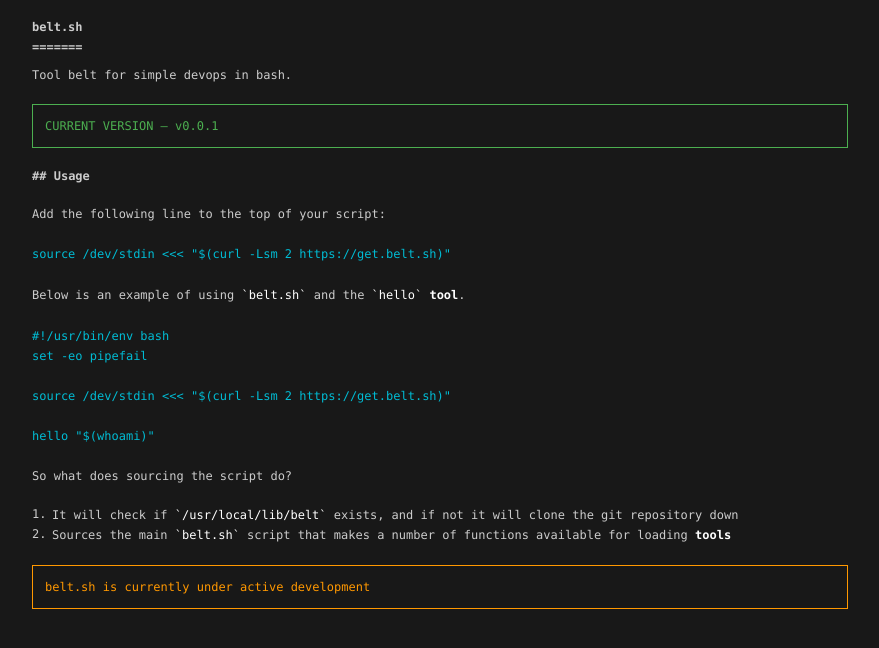
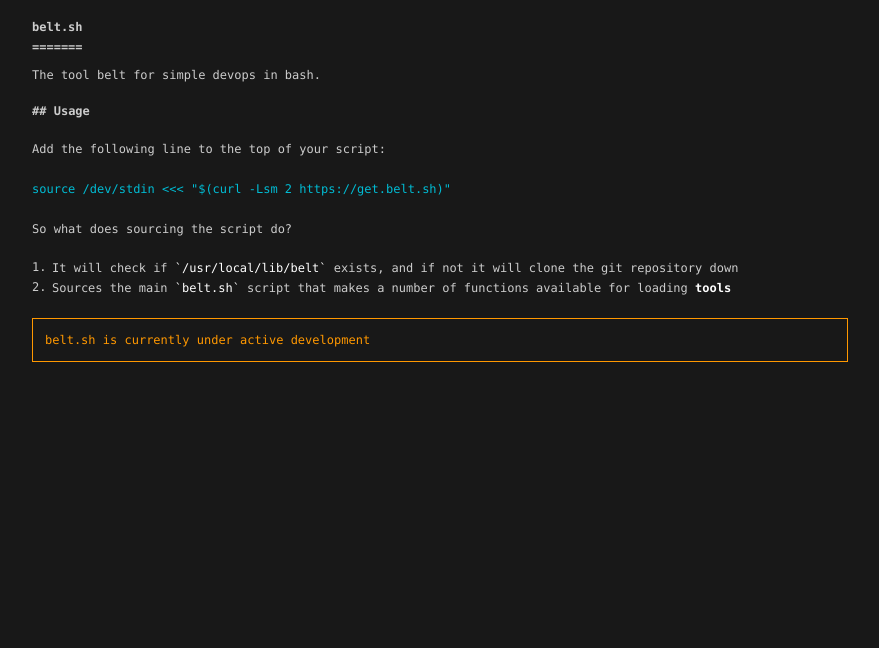
Before and after one commit to belt-project/website, a Jekyll site: the page built from index.md, in a window 1280 px wide. Shown: the top 648 px of the page, without its empty margins (200-1079 px from the left). Built offline with Jekyll 4.4.1, drawn with Linux system fonts in a browser that asks for light colours; our own code applies the rules of GitHub Pages for plain Markdown files.

Commit message:
Update index.md

```diff
--- a/index.md
+++ b/index.md
@@ -4,24 +4,13 @@ layout: default
 
 # belt.sh
 
-Tool belt for simple devops in bash.
-
-<div class="alert alert-success">CURRENT VERSION &mdash; v0.0.1</div>
+The tool belt for simple devops in bash.
 
 ## Usage
 
 Add the following line to the top of your script:
 
     source /dev/stdin <<< "$(curl -Lsm 2 https://get.belt.sh)"
-
-Below is an example of using `belt.sh` and the `hello` **tool**.
-
-    #!/usr/bin/env bash
-    set -eo pipefail
-
-    source /dev/stdin <<< "$(curl -Lsm 2 https://get.belt.sh)"
-
-    hello "$(whoami)"
 
 So what does sourcing the script do?
 
```
